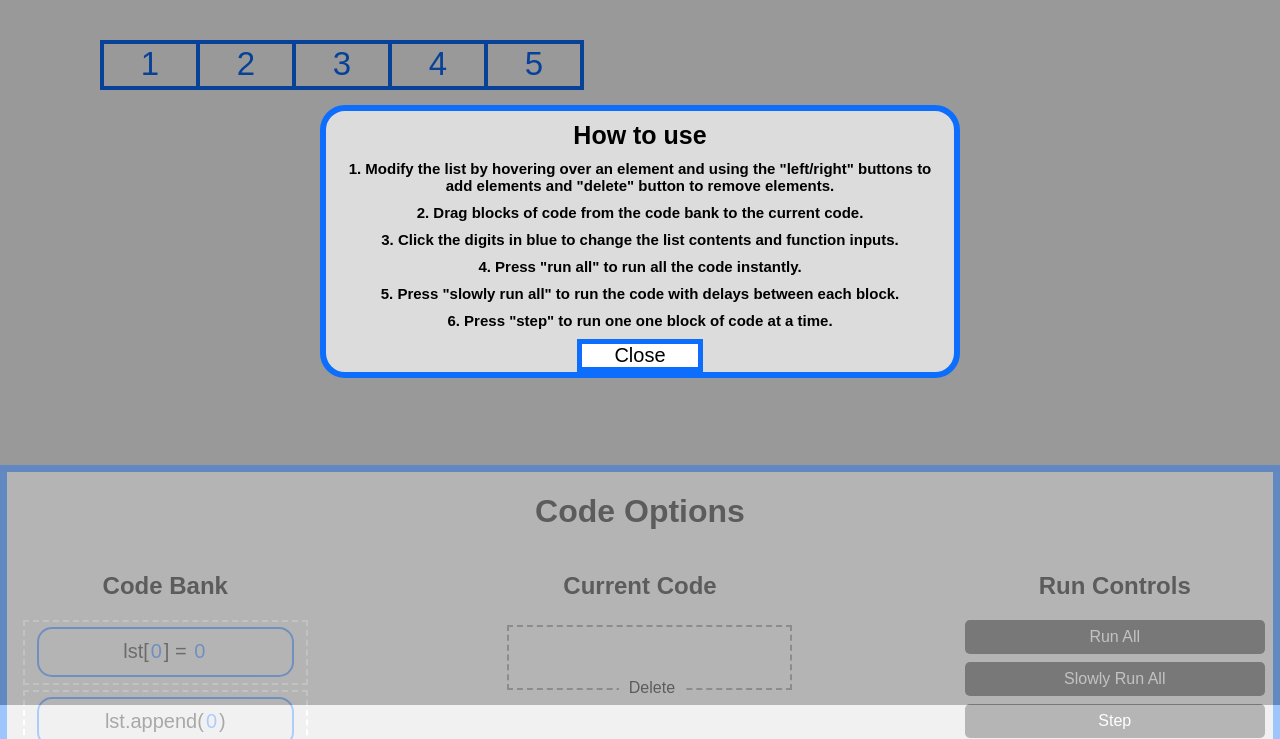
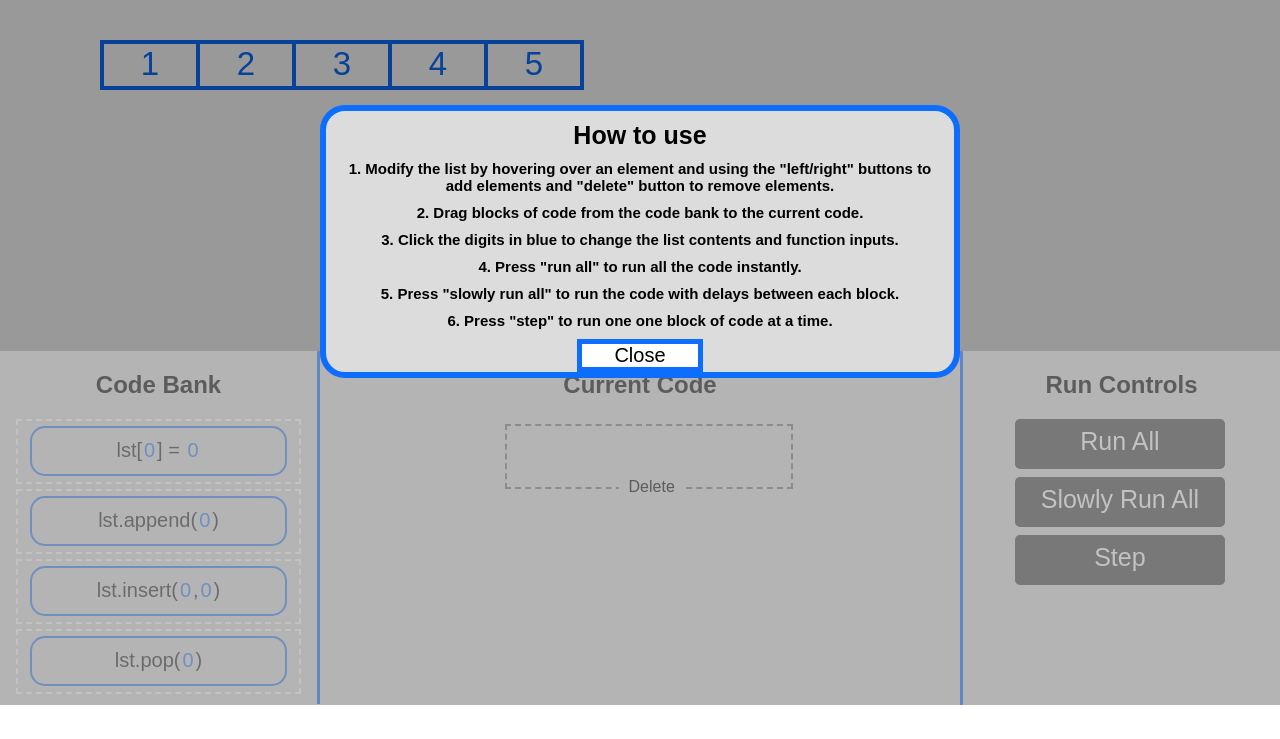
Before and after one commit to Skparab1/arfaoui, a plain HTML site: page ds/list.html in a window 1280 px wide. Shown: the part 95-834 px from the top of the page. Drawn offline with Linux system fonts and the light colour scheme; no server answers; a web font is replaced by a local one.

Commit message:
hi ritam

```diff
--- a/css/index.css
+++ b/css/index.css
@@ -324,6 +324,12 @@ nav {
   width: 25%;
   float: left;
   height: min-content;
+  padding-bottom: 10px;
+}
+
+.runnotif {
+  color: var(--main);
+  height: 70px;
 }
 
 .halfleft {
@@ -382,14 +388,13 @@ nav {
 
 .results{
   position: fixed;
-  top: 70%;
+  bottom: 0%;
   height: min-content;
   width: 100%;
   text-align: center;
   background-color: var(--slight);
-  border: 7px solid var(--main);
   transition: bottom 0.2s, top 0.2s;
-  padding-bottom: 20px;
+  padding-bottom: 0px;
   z-index: 1000;
 }
 
@@ -708,6 +713,10 @@ input:checked + .slider:before {
   display: block;
   background-color: rgb(71, 71, 71);
   border-radius: 5px;
+  height: 50px;
+  width: 66%;
+  margin-left: 16.5%;
+  font-size: 25px;
   color: white;
   transition: background-color 0.25s, opacity 0.25s;
   cursor: pointer;
--- a/ds/list.html
+++ b/ds/list.html
@@ -46,13 +46,9 @@
     </div>
 
 
-    <div id='res' class="results" onmouseenter="raiseresults();" onmouseleave="lowerresults();">
-      <button class="exit-modal" onclick="if (!stayingup){ raiseresults(); stayingup = true; document.getElementById('sb').textContent = 'Unlock movement';} else {stayingup = false; document.getElementById('sb').textContent = 'Lock movement';}"><p id='sb'>Lock movement</p></button>
-
-      <h1>Code Options</h1>
-
+    <div id='res' class="results">
       <div class="fullwidth">
-        <div class="quarterleft" id="codebank">
+        <div class="quarterleft" id="codebank" style="border-right: 3px solid var(--main);">
           <h2>Code Bank</h2>
         </div>
         <div class="halfleft">
@@ -60,12 +56,12 @@
           <div class="codestatementholder" id="currentcode">
           </div>
         </div>
-        <div class="quarterleft" id="codebank" style="text-align: center;">
+        <div class="quarterleft" id="codebank" style="text-align: center; border-left: 3px solid var(--main); height: 100%;">
           <h2>Run Controls</h2>
           <div id="run1" class="coolbuttonrun" onclick="if (!muted2 && !muted3){runall();}">Run All</div>
           <div id="run2" class="coolbuttonrun" onclick="if (!muted3){mutecontrols2(); animrunall();}">Slowly Run All</div>
           <div id="run3" class="coolbuttonrun" onclick="if (!muted2){mutecontrols3(); stepforward();}">Step</div>
-          <h2 id="runnotif" class="color: var(--main);"></h2>
+          <h2 id="runnotif" class="runnotif"></h2>
         </div>
       </div>
 
```
